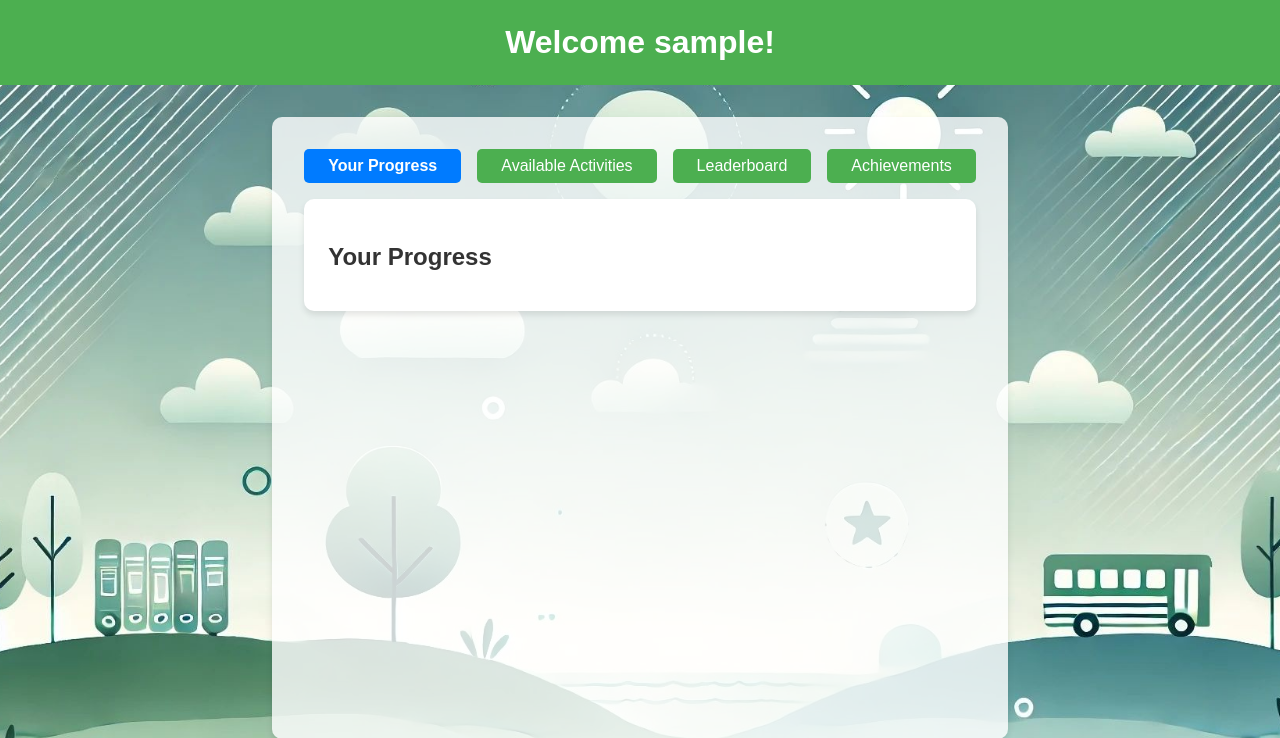
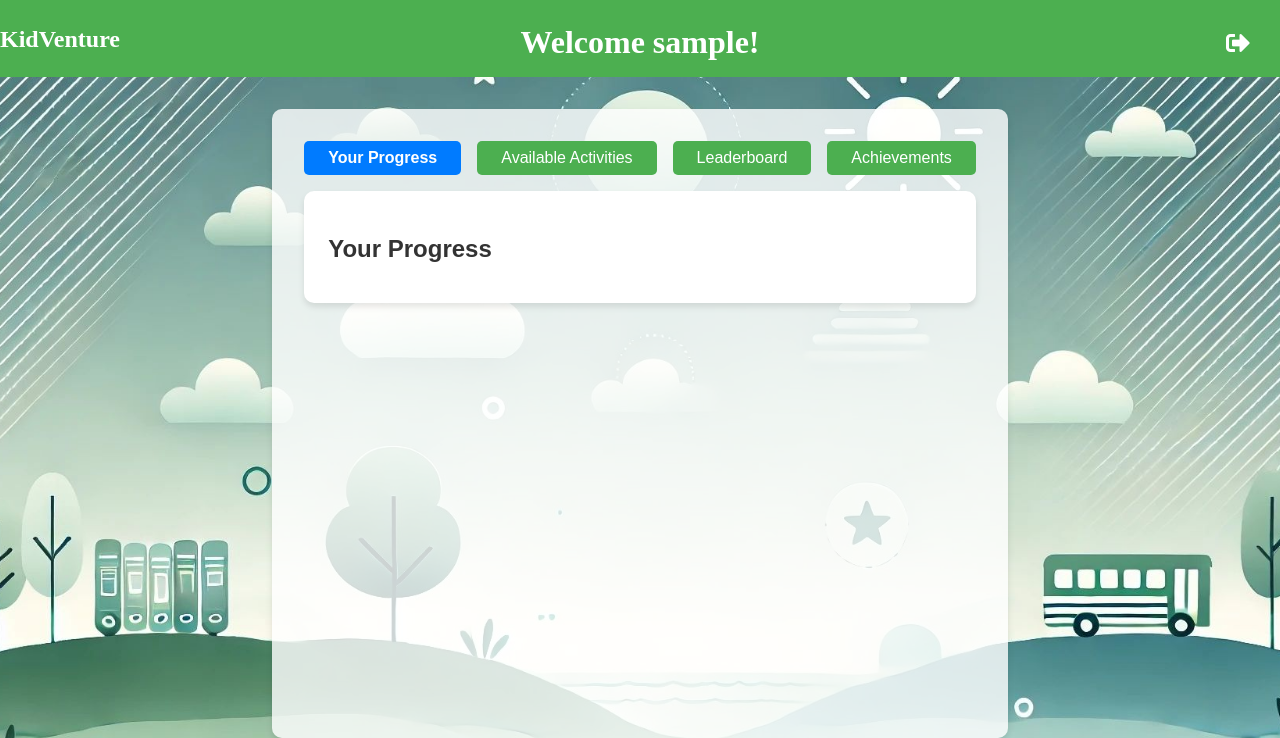
Before and after one commit to Kamden-Duty/KidVenture, a Django app: template Capstone_Project/KidVenture/templates/KidVenture/student_page.html in a window 1280 px wide. Shown: the top 738 px of the page. Run offline with Django 5.2, Linux system fonts and the light colour scheme; the template is opened without the code that fills it, so the values that code supplies are empty; the visitor is signed in with stand-in values (Sample User, id 1).

Commit message:
Added Activites and logout view

```diff
--- a/Capstone_Project/KidVenture/static/KidVenture/css/student.css
+++ b/Capstone_Project/KidVenture/static/KidVenture/css/student.css
@@ -25,7 +25,24 @@ header {
 
 header h1 {
     margin: 0;
-    font-size: 2rem;
+    /* font-size: 2rem; */
+    font-size: revert-layer;
+    font-family: initial
+}
+
+.header-left {
+    flex: 1; /* Allows it to take space */
+    text-align: left;
+    font-size: revert-layer;
+    font-family: fantasy;
+    margin-top: -35px;
+}
+
+.kidventure-logo {
+    font-size: 24px;
+    font-weight: bold;
+    margin: 0;
+    color: white;
 }
 
 main {
@@ -230,3 +247,28 @@ button i {
     align-items: center;
     gap: 1rem;
 }
+.logout-container {
+    position: absolute;
+    top: 20px;
+    right: 20px;
+    margin-top: 10px;
+}
+
+.logout-button {
+    font-size: 24px;
+    color: white;
+    text-decoration: none;
+    padding: 10px;
+    background-color: transparent;
+    border: none;
+    cursor: pointer;
+}
+
+/* .logout-button i { */
+    /* font-size: 24px; Adjust size if needed */
+    /* color: white; */
+/* } */
+
+.logout-button:hover {
+    color: #ff4d4d; /* Change color on hover */
+}
--- a/Capstone_Project/KidVenture/templates/KidVenture/student_page.html
+++ b/Capstone_Project/KidVenture/templates/KidVenture/student_page.html
@@ -15,6 +15,17 @@
 <body>
     <header>
         <h1>Welcome {{ request.user.username }}!</h1>
+
+        <div class="header-left">
+            <h1 class="kidventure-logo">KidVenture</h1>
+        </div>
+
+        <!-- Logout Icon -->
+        <div class="logout-container">
+            <a href="{% url 'logout_view' %}" class="logout-button" title="Logout">
+                <i class="fa fa-sign-out-alt"></i>
+            </a>
+        </div>
     </header>
 
     <main>
```
